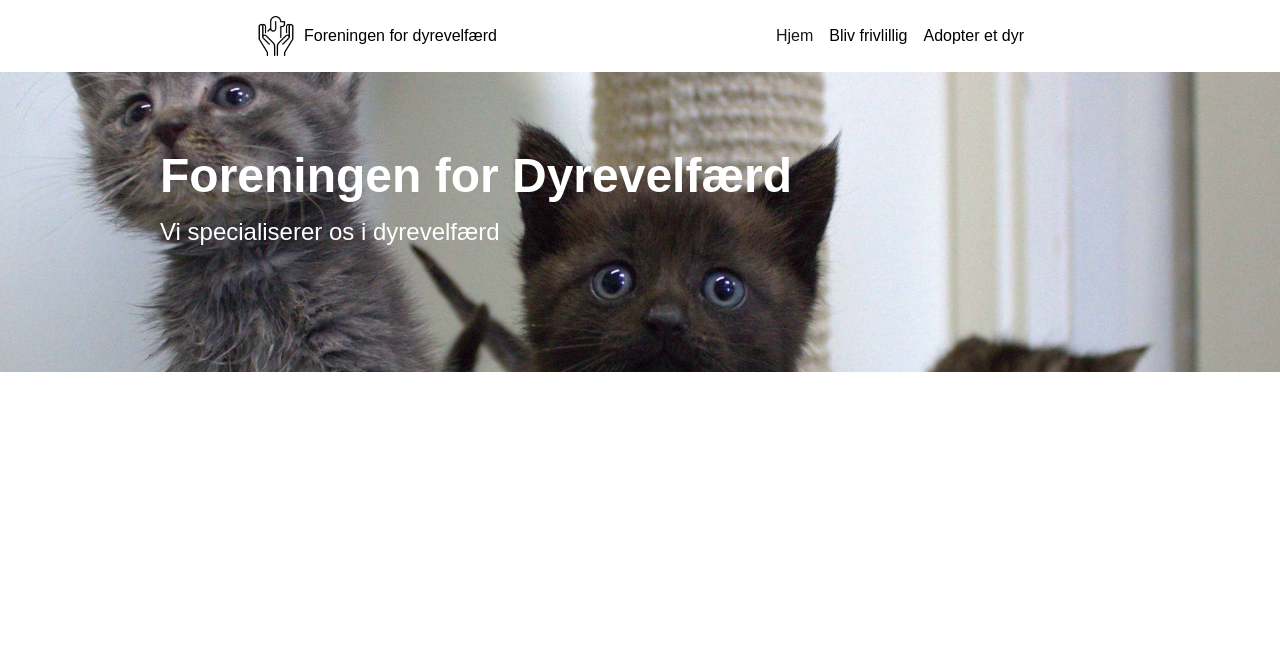
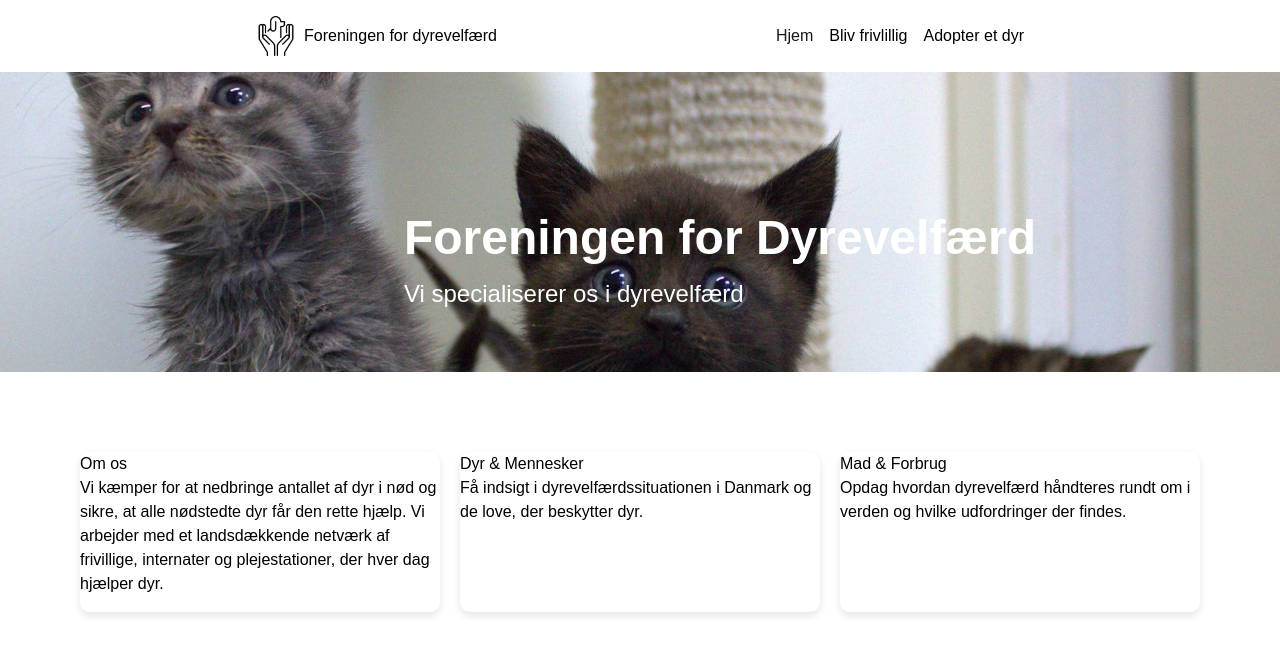
Before and after one commit to ConSIXten/dyrevelfaerd2, a Next.js app: page / in a window 1280 px wide. Shown: the top 654 px of the page. Built offline with nearby package versions, Linux system fonts and the light colour scheme.

Commit message:
hero og nav og kort lavet

```diff
--- a/app/page.js
+++ b/app/page.js
@@ -1,12 +1,14 @@
 import Header from "../components/header/Header";
 import Hero from "../components/hero/Hero";
+import CardsFp from "../components/cards-fp/CardsFp";
+
 export default function Home() {
   return (
     <div className="">
       <main className="">
         <Header />
         <Hero />
-
+        <CardsFp />
       </main>
     </div>
   );
--- /dev/null
+++ b/components/cards-fp/CardsFp.jsx
@@ -0,0 +1,22 @@
+import "./cardsFp.css";
+
+
+
+export default function CardsFp() {
+    return (
+        <section className="grid-template mx-20 my-20 gap-5">
+        <div className="card">
+            <h2>Om os</h2>
+            <p>Vi kæmper for at nedbringe antallet af dyr i nød og sikre, at  alle nødstedte dyr får den rette hjælp. Vi arbejder med et landsdækkende netværk af frivillige, internater og plejestationer, der hver dag hjælper dyr.</p>
+        </div>
+        <div className="card">
+            <h2>Dyr & Mennesker</h2>
+            <p>Få indsigt i dyrevelfærdssituationen i Danmark og de love, der beskytter dyr.</p>
+        </div>
+        <div className="card">
+            <h2>Mad & Forbrug</h2>
+            <p>Opdag hvordan dyrevelfærd håndteres rundt om i verden og hvilke udfordringer der findes.</p>
+        </div>
+        </section>
+    );
+}
--- /dev/null
+++ b/components/cards-fp/cardsFp.css
@@ -0,0 +1,18 @@
+.grid-template {
+    display: grid;
+    grid-template-columns: 1fr 1fr 1fr;
+    justify-items: center;
+    justify-content: center;
+    width: fit-content;
+}
+
+.card {
+    width: fit-content;
+    height: 10rem;
+    background-color: #fff;
+    border-radius: 10px;
+    box-shadow: 0 4px 8px rgba(0, 0, 0, 0.1);
+    overflow: hidden;
+    color: black;
+    transition: transform 0.3s ease, box-shadow 0.3s ease;
+}
--- a/components/hero/Hero.jsx
+++ b/components/hero/Hero.jsx
@@ -3,7 +3,7 @@ import Image from "next/image";
 export default function Hero() {
     return (
         <>
-        <section className="flex flex-col h-screen">
+        <section className="flex flex-col items-center justify-center relative h-[300px]">
             <Image src="/assets/header/kittens.jpg" alt="Hero Image" className="w-full h-[300px] object-cover" width={1920} height={1080} style={{ position: "absolute" }} />
         <div>
             <h1 className="text-5xl font-bold ml-40 mt-20 text-white relative">Foreningen for Dyrevelfærd</h1>
```
Also changed, not shown: app/globals.css (line endings or trailing spaces).
